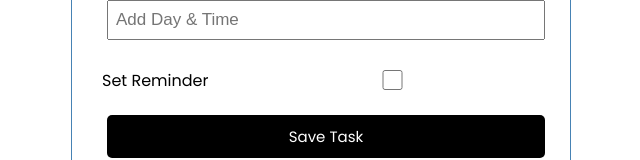
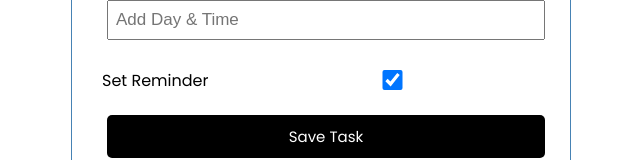
Before and after one commit to ThomasStrong/react-tasker, a React (Create React App) app: page / in a window 1280 px wide. Shown: the part 259-419 px from the top of the page, without its empty margins (319-959 px from the left). Built offline with nearby package versions, Linux system fonts and the light colour scheme.

Commit message:
Save Task btn working to save task and add to list

```diff
--- a/src/App.js
+++ b/src/App.js
@@ -25,6 +25,14 @@ const App = () => {
     },
   ]);
 
+  // Add Task
+  const addTask = (task) => {
+    const id = Math.floor(Math.random() * 10000) + 1;
+
+    const newTask = { id, ...task };
+    setTasks([...tasks, newTask]);
+  };
+
   // Delete Task
   const deleteTask = (id) => {
     setTasks(tasks.filter((task) => task.id !== id));
@@ -42,7 +50,7 @@ const App = () => {
   return (
     <div className="container">
       <Header />
-      <AddTask />
+      <AddTask onAdd={addTask} />
       {tasks.length > 0 ? (
         <Tasks tasks={tasks} onDelete={deleteTask} onToggle={toggleReminder} />
       ) : (
--- a/src/components/AddTask.js
+++ b/src/components/AddTask.js
@@ -1,12 +1,27 @@
 import { useState } from "react";
 
-const AddTask = () => {
+const AddTask = ({ onAdd }) => {
   const [text, setText] = useState("");
   const [day, setDay] = useState("");
   const [reminder, setReminder] = useState("false");
 
+  const onSubmit = (e) => {
+    e.preventDefault();
+
+    if (!text) {
+      alert("Please add a task");
+      return;
+    }
+
+    onAdd({ text, day, reminder });
+
+    setText("");
+    setDay("");
+    setReminder(false);
+  };
+
   return (
-    <form className="add-form">
+    <form className="add-form" onSubmit={onSubmit}>
       <div className="form-control">
         <label>Task</label>
         <input
@@ -29,6 +44,7 @@ const AddTask = () => {
         <label>Set Reminder</label>
         <input
           type="checkbox"
+          checked={reminder}
           value={reminder}
           onChange={(e) => setReminder(e.currentTarget.checked)}
         />
```
